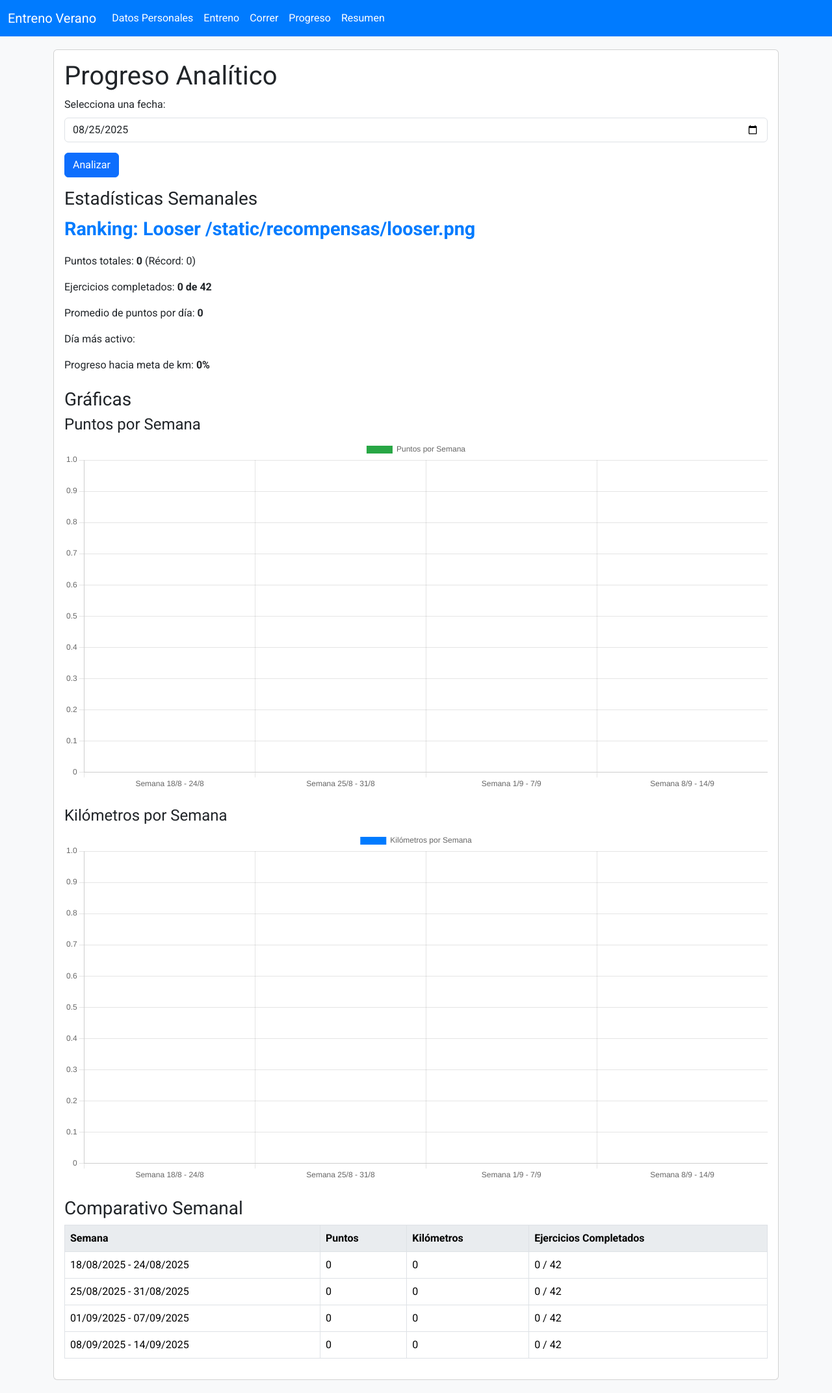
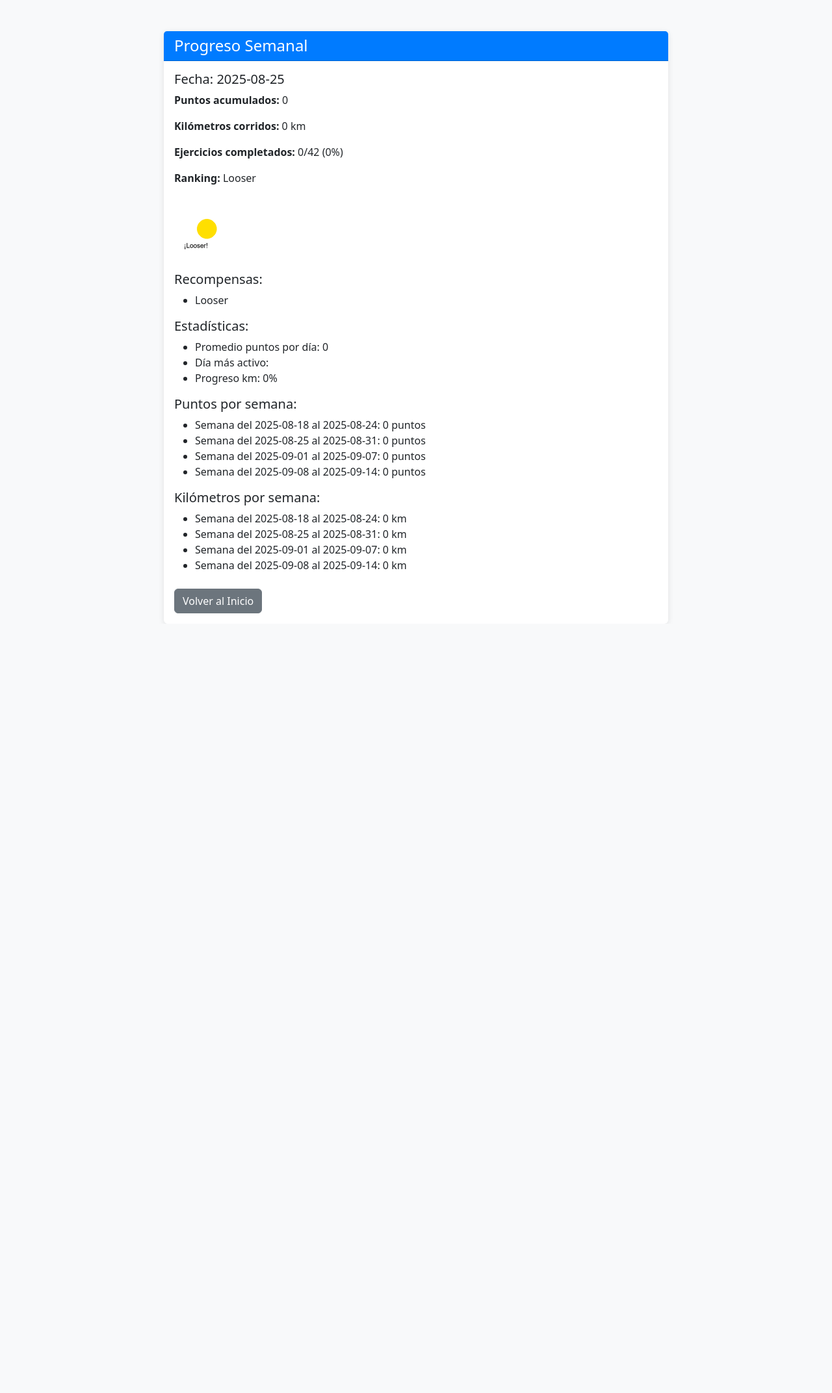
Before and after one commit to bernat1973/entreno-verano, a Flask app: page /progreso in a window 1280 px wide. Shown: the whole page at 65% size. After the commit the page ends 944 px from the top, so only its background shows below. Run offline with Flask 3, Linux system fonts and the light colour scheme.

Commit message:
Update progreso.html

```diff
--- a/templates/progreso.html
+++ b/templates/progreso.html
@@ -3,177 +3,82 @@
 <head>
     <meta charset="UTF-8">
     <meta name="viewport" content="width=device-width, initial-scale=1.0">
-    <title>Progreso Semanal</title>
-    <link href="https://cdn.jsdelivr.net/npm/bootstrap@5.3.2/dist/css/bootstrap.min.css" rel="stylesheet">
-    <link href="https://fonts.googleapis.com/css2?family=Roboto:wght@400;700&display=swap" rel="stylesheet">
-    <script src="https://cdn.jsdelivr.net/npm/chart.js"></script>
+    <title>Progreso - Entreno Verano</title>
+    <link href="https://cdn.jsdelivr.net/npm/bootstrap@5.3.0/dist/css/bootstrap.min.css" rel="stylesheet">
     <style>
         body {
-            font-family: 'Roboto', sans-serif;
             background-color: #f8f9fa;
         }
-        .navbar {
-            background-color: #007bff;
-        }
-        .navbar-brand, .nav-link {
-            color: white !important;
-        }
-        .nav-link:hover {
-            color: #e0e0e0 !important;
-        }
         .container {
-            margin-top: 20px;
-        }
-        .error {
-            color: red;
-            font-weight: bold;
+            max-width: 800px;
         }
         .card {
-            margin-bottom: 20px;
+            border: none;
+            box-shadow: 0 2px 10px rgba(0, 0, 0, 0.1);
         }
-        .ranking {
-            font-size: 1.8em;
-            font-weight: bold;
-            color: #007bff;
+        .card-header {
+            background-color: #007bff;
+            color: white;
         }
-        .stats-table th {
-            background-color: #e9ecef;
+        .ranking-img {
+            max-width: 100px;
+            height: auto;
         }
     </style>
 </head>
 <body>
-    <nav class="navbar navbar-expand-lg">
-        <div class="container-fluid">
-            <a class="navbar-brand" href="/">Entreno Verano</a>
-            <button class="navbar-toggler" type="button" data-bs-toggle="collapse" data-bs-target="#navbarNav" aria-controls="navbarNav" aria-expanded="false" aria-label="Toggle navigation">
-                <span class="navbar-toggler-icon"></span>
-            </button>
-            <div class="collapse navbar-collapse" id="navbarNav">
-                <ul class="navbar-nav">
-                    <li class="nav-item"><a class="nav-link" href="/">Datos Personales</a></li>
-                    <li class="nav-item"><a class="nav-link" href="/entreno">Entreno</a></li>
-                    <li class="nav-item"><a class="nav-link" href="/correr">Correr</a></li>
-                    <li class="nav-item"><a class="nav-link active" href="/progreso">Progreso</a></li>
-                    <li class="nav-item"><a class="nav-link" href="/resumen">Resumen</a></li>
+    <div class="container mt-5">
+        <div class="card">
+            <div class="card-header">
+                <h1 class="h4 mb-0">Progreso Semanal</h1>
+            </div>
+            <div class="card-body">
+                {% if error %}
+                    <div class="alert alert-danger alert-dismissible fade show" role="alert">
+                        {{ error }}
+                        <button type="button" class="btn-close" data-bs-dismiss="alert" aria-label="Close"></button>
+                    </div>
+                {% endif %}
+                <h5>Fecha: {{ fecha }}</h5>
+                <p><strong>Puntos acumulados:</strong> {{ puntos }}</p>
+                <p><strong>Kilómetros corridos:</strong> {{ km }} km</p>
+                <p><strong>Ejercicios completados:</strong> {{ completados }}/{{ totales }} ({{ estadisticas.porcentaje_completados|default(0) }}%)</p>
+                <p><strong>Ranking:</strong> {{ ranking }}</p>
+                {% if imagen_ranking %}
+                    <img src="{{ imagen_ranking }}" alt="Ranking {{ ranking }}" class="ranking-img mb-3">
+                {% endif %}
+                {% if recompensas %}
+                    <h5>Recompensas:</h5>
+                    <ul>
+                        {% for recompensa in recompensas %}
+                            <li>{{ recompensa }}</li>
+                        {% endfor %}
+                    </ul>
+                {% endif %}
+                <h5>Estadísticas:</h5>
+                <ul>
+                    <li>Promedio puntos por día: {{ estadisticas.promedio_puntos|default(0) }}</li>
+                    <li>Día más activo: {{ estadisticas.dia_mas_activo|default('Ninguno') }}</li>
+                    <li>Progreso km: {{ estadisticas.progreso_km|default(0) }}%</li>
                 </ul>
-            </div>
-        </div>
-    </nav>
-    <div class="container">
-        <div class="card">
-            <div class="card-body">
-                <h1 class="card-title">Progreso Analítico</h1>
-                {% if error %}
-                    <div class="alert alert-danger">{{ error }}</div>
-                {% endif %}
-                <form method="GET" action="/progreso">
-                    <div class="mb-3">
-                        <label for="fecha" class="form-label">Selecciona una fecha:</label>
-                        <input type="date" class="form-control" id="fecha" name="fecha" value="{{ fecha }}" required>
-                    </div>
-                    <button type="submit" class="btn btn-primary">Analizar</button>
-                </form>
-                <h3 class="mt-3">Estadísticas Semanales</h3>
-                <p class="ranking">Ranking: <strong>{{ ranking }}</strong> {{ imagen_ranking }}</p>
-                <p>Puntos totales: <strong>{{ puntos }}</strong> (Récord: {{ record_puntos }})</p>
-                <p>Ejercicios completados: <strong>{{ completados }} de {{ totales }}</strong></p>
-                <p>Promedio de puntos por día: <strong>{{ estadisticas.promedio_puntos }}</strong></p>
-                <p>Día más activo: <strong>{{ estadisticas.dia_mas_activo }}</strong></p>
-                <p>Progreso hacia meta de km: <strong>{{ estadisticas.progreso_km }}%</strong></p>
-                <h3 class="mt-4">Gráficas</h3>
-                <h4>Puntos por Semana</h4>
-                {% if semanas_puntos %}
-                    <canvas id="puntosChart" width="400" height="200"></canvas>
-                {% else %}
-                    <p class="text-muted">No hay datos para la gráfica de puntos. Registra ejercicios o kilómetros en /entreno o /correr.</p>
-                {% endif %}
-                <h4 class="mt-4">Kilómetros por Semana</h4>
-                {% if semanas_km %}
-                    <canvas id="kmChart" width="400" height="200"></canvas>
-                {% else %}
-                    <p class="text-muted">No hay datos para la gráfica de kilómetros. Registra kilómetros en /correr.</p>
-                {% endif %}
-                <h3 class="mt-4">Comparativo Semanal</h3>
-                {% if semanas_puntos %}
-                    <table class="table table-bordered stats-table">
-                        <thead>
-                            <tr>
-                                <th>Semana</th>
-                                <th>Puntos</th>
-                                <th>Kilómetros</th>
-                                <th>Ejercicios Completados</th>
-                            </tr>
-                        </thead>
-                        <tbody>
-                            {% for semana in semanas_puntos %}
-                                <tr>
-                                    <td>{{ semana.inicio_semana | datetimeformat('%d/%m/%Y') }} - {{ semana.fin_semana | datetimeformat('%d/%m/%Y') }}</td>
-                                    <td>{{ semana.puntos }}</td>
-                                    <td>{{ semanas_km[loop.index0].km }}</td>
-                                    <td>{{ semanas_totales_completados[loop.index0].completados }} / {{ semanas_totales_completados[loop.index0].totales }}</td>
-                                </tr>
-                            {% endfor %}
-                        </tbody>
-                    </table>
-                {% else %}
-                    <p class="text-muted">No hay datos para la tabla comparativa. Registra ejercicios o kilómetros en /entreno o /correr.</p>
-                {% endif %}
+                <h5>Puntos por semana:</h5>
+                <ul>
+                    {% for semana in semanas_puntos %}
+                        <li>Semana del {{ semana.inicio_semana }} al {{ semana.fin_semana }}: {{ semana.puntos }} puntos</li>
+                    {% endfor %}
+                </ul>
+                <h5>Kilómetros por semana:</h5>
+                <ul>
+                    {% for semana in semanas_km %}
+                        <li>Semana del {{ semana.inicio_semana }} al {{ semana.fin_semana }}: {{ semana.km }} km</li>
+                    {% endfor %}
+                </ul>
+                <div class="mt-4">
+                    <a href="{{ url_for('index') }}" class="btn btn-secondary">Volver al Inicio</a>
+                </div>
             </div>
         </div>
     </div>
-    <script>
-        document.addEventListener('DOMContentLoaded', function() {
-            // Gráfica de puntos
-            const semanas_puntos = {{ semanas_puntos | tojson | safe }};
-            console.log('Semanas puntos:', semanas_puntos); // Debug
-            if (semanas_puntos && semanas_puntos.length > 0) {
-                const ctx_puntos = document.getElementById('puntosChart').getContext('2d');
-                new Chart(ctx_puntos, {
-                    type: 'bar',
-                    data: {
-                        labels: semanas_puntos.map(item => {
-                            return `Semana ${new Date(item.inicio_semana).toLocaleDateString('es-ES', { month: 'numeric', day: 'numeric' })} - ${new Date(item.fin_semana).toLocaleDateString('es-ES', { month: 'numeric', day: 'numeric' })}`;
-                        }),
-                        datasets: [{
-                            label: 'Puntos por Semana',
-                            data: semanas_puntos.map(item => item.puntos),
-                            backgroundColor: '#28a745'
-                        }]
-                    },
-                    options: {
-                        scales: {
-                            y: { beginAtZero: true }
-                        }
-                    }
-                });
-            }
-
-            // Gráfica de kilómetros
-            const semanas_km = {{ semanas_km | tojson | safe }};
-            console.log('Semanas km:', semanas_km); // Debug
-            if (semanas_km && semanas_km.length > 0) {
-                const ctx_km = document.getElementById('kmChart').getContext('2d');
-                new Chart(ctx_km, {
-                    type: 'bar',
-                    data: {
-                        labels: semanas_km.map(item => {
-                            return `Semana ${new Date(item.inicio_semana).toLocaleDateString('es-ES', { month: 'numeric', day: 'numeric' })} - ${new Date(item.fin_semana).toLocaleDateString('es-ES', { month: 'numeric', day: 'numeric' })}`;
-                        }),
-                        datasets: [{
-                            label: 'Kilómetros por Semana',
-                            data: semanas_km.map(item => item.km),
-                            backgroundColor: '#007bff'
-                        }]
-                    },
-                    options: {
-                        scales: {
-                            y: { beginAtZero: true }
-                        }
-                    }
-                });
-            }
-        });
-    </script>
-    <script src="https://cdn.jsdelivr.net/npm/bootstrap@5.3.2/dist/js/bootstrap.bundle.min.js"></script>
+    <script src="https://cdn.jsdelivr.net/npm/bootstrap@5.3.0/dist/js/bootstrap.bundle.min.js"></script>
 </body>
 </html>
```
